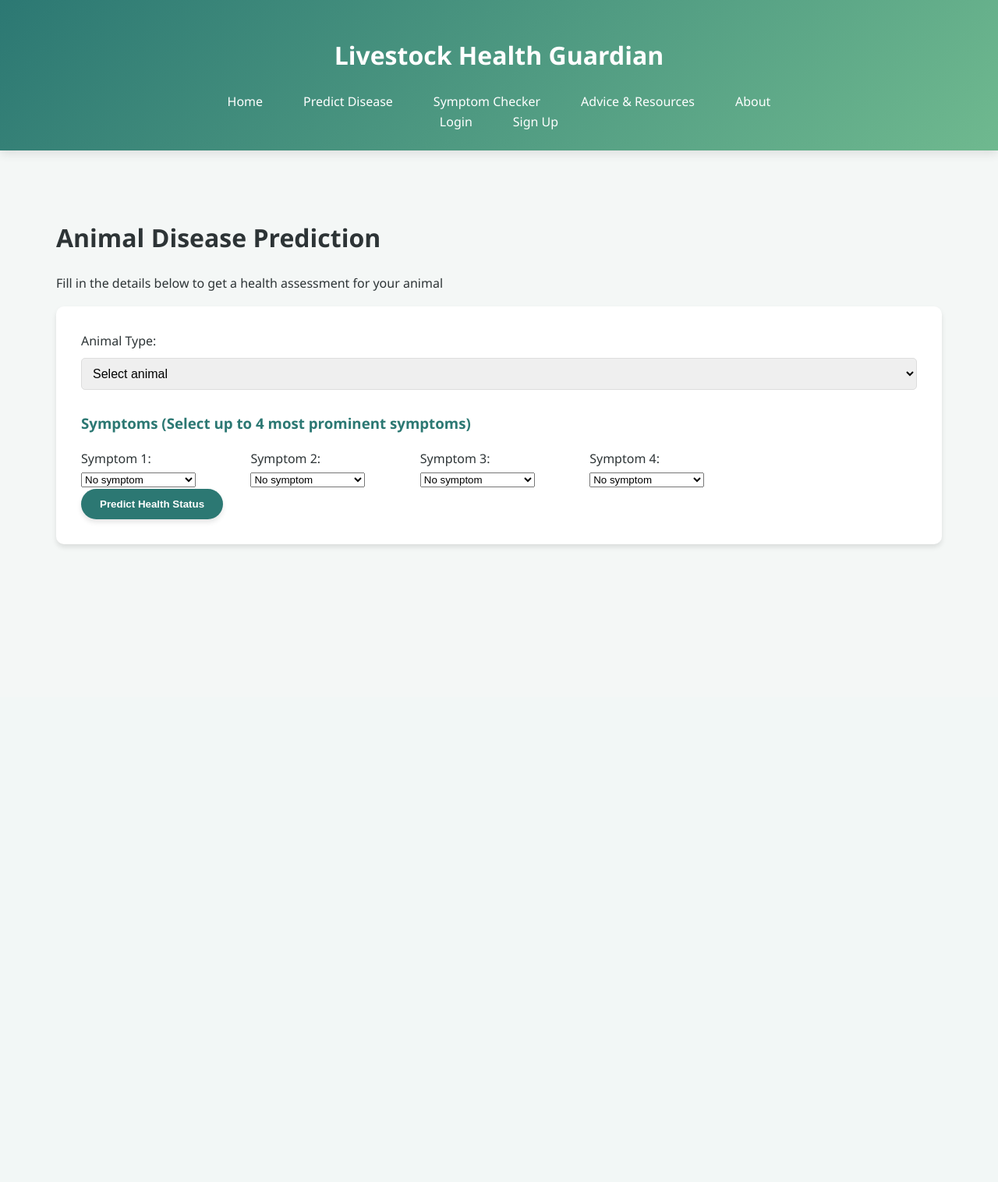
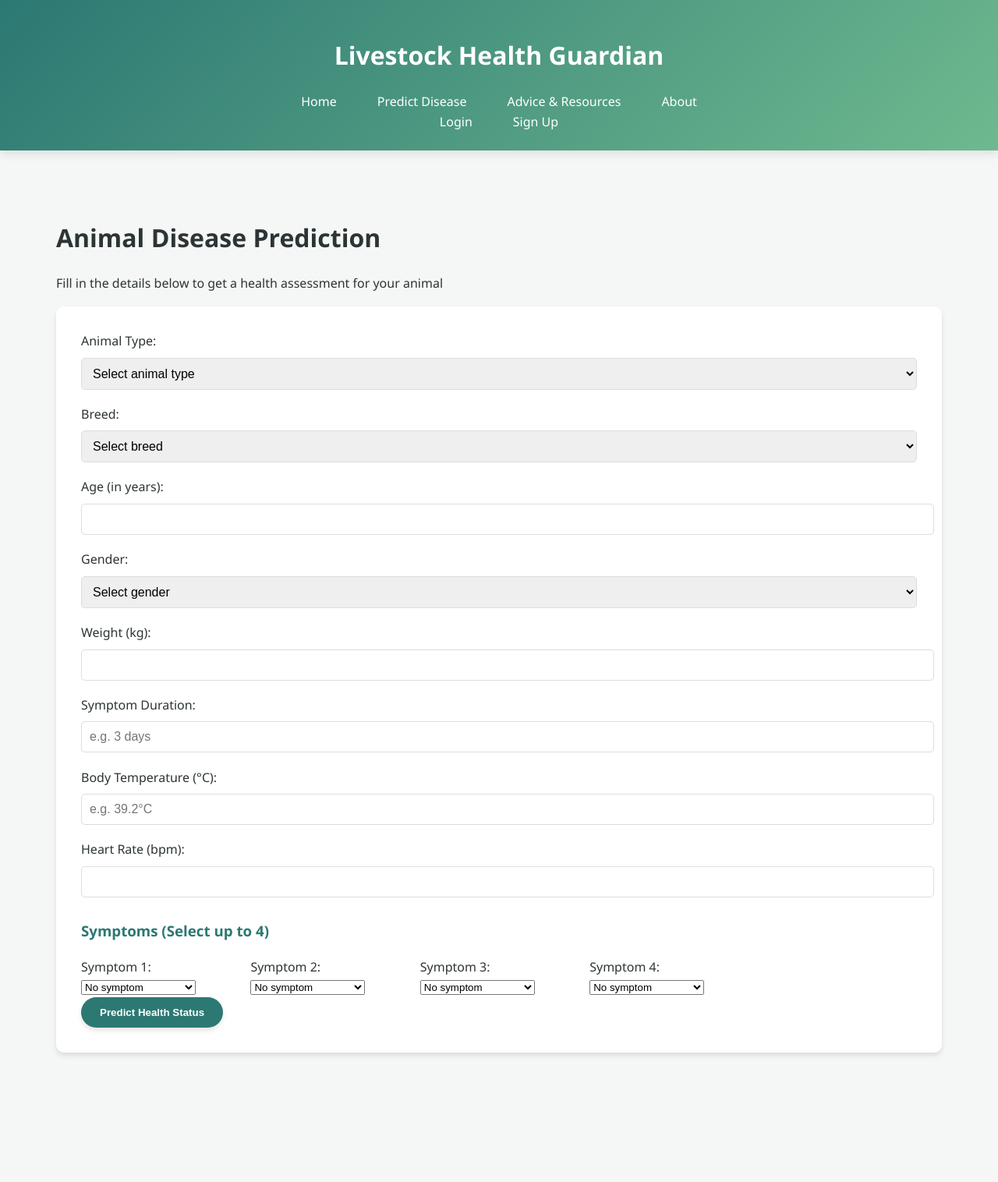
Before and after one commit to YrHoup/livestock-disease-management, a Flask app: page /predict in a window 1280 px wide. Shown: the top 1516 px of the page at 78% size. Before the commit the page ends 702 px from the top, so only its background shows below. Run offline with Flask 3, Linux system fonts and the light colour scheme; data comes from the database, SQL or seed files in the repository; both versions use the stored data as it was after the commit.

Commit message:
Fixed predict

```diff
--- a/app.py
+++ b/app.py
@@ -4,8 +4,9 @@ import sqlite3
 import numpy as np
 import pandas as pd
 import xgboost as xgb
-from flask import Flask, render_template, request, redirect, session, flash
+from flask import Flask, render_template, request, redirect, session, flash, jsonify
 
+from predict import predict_disease, check_healthy
 from rsa import generate_rsa_keys, rsa_encrypt
 
 public_key, private_key = generate_rsa_keys()
@@ -81,31 +82,70 @@ def home():
 def predict():
     if request.method == 'POST':
         try:
-            # Get form data matching model features
-            data = {
-                'AnimalName': request.form['AnimalName'],
-                'symptoms1': request.form['symptoms1'],
-                'symptoms2': request.form['symptoms2'],
-                'symptoms3': request.form['symptoms3'],
-                'symptoms4': request.form['symptoms4'],
-                'symptoms5': request.form['symptoms5']
+            temp_data = {
+                "Animal_Type": request.form['Animal_Type'],
+                "Breed": request.form['Breed'],
+                "Age": int(request.form['Age']),
+                "Gender": request.form['Gender'],
+                "Weight": float(request.form['Weight']),
+                "Symptom_1": request.form['Symptom_1'],
+                "Symptom_2": request.form['Symptom_2'],
+                "Symptom_3": request.form['Symptom_3'],
+                "Symptom_4": request.form['Symptom_4'],
+                "Duration": request.form['Duration'],
+                "Body_Temperature": request.form['Body_Temperature'],
+                "Heart_Rate": int(request.form['Heart_Rate']),
             }
 
-            # Convert to DataFrame with correct feature order
-            input_df = pd.DataFrame([data], columns=['AnimalName', 'symptoms1', 'symptoms2',
-                                                     'symptoms3', 'symptoms4', 'symptoms5'])
+            binary_data = {
+                'Appetite Loss': 'Appetite_Loss',
+                'Vomiting': 'Vomiting',
+                'Diarrhea': 'Diarrhea',
+                'Coughing': 'Coughing',
+                'Labored Breathing': 'Labored_Breathing',
+                'Lameness': 'Lameness',
+                'Skin Lesions': 'Skin_Lesions',
+                'Nasal Discharge': 'Nasal_Discharge',
+                'Eye Discharge': 'Eye_Discharge'
+            }
 
-            # Make prediction
-            prediction = model.predict(input_df)[0]
-            probability = model.predict_proba(input_df)[0][1] * 100  # Probability of being dangerous
+            for col in binary_data.values():
+                temp_data[col] = 'No'
 
-            # Generate more specific advice based on symptoms
-            symptoms = [data[f'symptoms{i}'] for i in range(1, 6) if data[f'symptoms{i}'] != 'No']
-            advice = generate_advice(prediction, data['AnimalName'], symptoms)
+            for col in ['Symptom_1', 'Symptom_2', 'Symptom_3', 'Symptom_4']:
+                symptom = temp_data[col]
+                if symptom in binary_data:
+                    temp_data[binary_data[symptom]] = 'Yes'
+
+            ordered_keys = [
+                "Animal_Type", "Breed", "Age", "Gender", "Weight", "Symptom_1", "Symptom_2",
+                "Symptom_3", "Symptom_4",
+                "Duration", "Appetite_Loss", "Vomiting", "Diarrhea", "Coughing",
+                "Labored_Breathing", "Lameness", "Skin_Lesions",
+                "Nasal_Discharge", "Eye_Discharge", "Body_Temperature", "Heart_Rate"
+            ]
+
+            data = {key: temp_data.get(key) for key in ordered_keys}
+
+            checked_data = check_healthy(data)
+
+            if checked_data['is_healthy']:
+
+                prediction = {
+                    'Disease': "Healthy",
+                    'Confidence': checked_data['Confidence']
+                }
+                advice = disease_advice[0]
+            else:
+                # Make prediction
+                prediction = predict_disease(data)
+
+                # Generate more specific advice based on symptoms
+                symptoms = [data[f'Symptom_{i}'] for i in range(1, 4) if data[f'Symptom_{i}'] != 'No']
+                advice = generate_advice(prediction['Disease'] != "Healthy", data['Animal_Type'], symptoms)
 
             return render_template('predict.html',
-                                   prediction='Yes' if prediction == 1 else 'No',
-                                   probability=f"{probability:.2f}",
+                                   prediction=prediction,
                                    advice=advice)
         except Exception as e:
             return render_template('predict.html', error=f"Error processing input: {str(e)}")
@@ -189,6 +229,32 @@ def logout():
     session.pop('username', None)
     return redirect('/')
 
+@app.route('/get_animal_types')
+def get_animal_types():
+    conn = sqlite3.connect('livestock.db')
+    cursor = conn.cursor()
+    cursor.execute("SELECT DISTINCT atype FROM types")
+    types = [row[0] for row in cursor.fetchall()]
+    conn.close()
+    return jsonify(types)
+
+
+@app.route('/get_breeds/<animal_type>')
+def get_breeds(animal_type):
+    conn = sqlite3.connect('livestock.db')
+    cursor = conn.cursor()
+
+    cursor.execute("""
+                   SELECT b.breed
+                   FROM breeds b
+                            JOIN types a ON b.type_id = a.id
+                   WHERE a.atype = ?
+                   """, (animal_type,))
+
+    breeds = [row[0] for row in cursor.fetchall()]
+    conn.close()
+    return jsonify(breeds)
+
 
 if __name__ == '__main__':
     app.run(debug=True)
--- a/templates/base.html
+++ b/templates/base.html
@@ -13,7 +13,6 @@
         <ul>
             <li><a href="/">Home</a></li>
             <li><a href="/predict">Predict Disease</a></li>
-            <li><a href="/symptom_checker">Symptom Checker</a></li>
             <li><a href="/advice">Advice & Resources</a></li>
             <li><a href="/about">About</a></li>
         </ul>
--- a/templates/predict.html
+++ b/templates/predict.html
@@ -10,23 +10,93 @@
     <div class="prediction-form-container">
         <form method="POST" action="/predict" class="prediction-form">
             <div class="form-group">
-                <label for="AnimalName">Animal Type:</label>
-                <select id="AnimalName" name="AnimalName" required>
-                    <option value="">Select animal</option>
-                    <option value="Horse">Horse</option>
-                    <option value="Cow">Cow</option>
-                    <option value="Sheep">Sheep</option>
-                    <option value="Goat">Goat</option>
-                    <option value="Pig">Pig</option>
-                    <option value="Chicken">Chicken</option>
-                    <option value="Duck">Duck</option>
-                    <option value="Rabbit">Rabbit</option>
-                    <option value="Dog">Dog</option>
-                    <option value="Cat">Cat</option>
+                <label for="Animal_Type">Animal Type:</label>
+                <select id="Animal_Type" name="Animal_Type" onchange="loadBreeds(this.value)" required>
+                    <option value="">Select animal type</option>
                 </select>
             </div>
 
-            <h3>Symptoms (Select up to 4 most prominent symptoms)</h3>
+            <div class="form-group">
+                <label for="Breed">Breed:</label>
+                <select id="Breed" name="Breed" required>
+                    <option value="">Select breed</option>
+                </select>
+            </div>
+
+            <script>
+                window.onload = function() {
+                    fetch('/get_animal_types')
+                        .then(res => res.json())
+                        .then(types => {
+                            const select = document.getElementById('Animal_Type');
+                            types.forEach(type => {
+                                const opt = document.createElement('option');
+                                opt.value = type;
+                                opt.textContent = type;
+                                select.appendChild(opt);
+                            });
+                        });
+                };
+
+                function loadBreeds(animalType) {
+                    fetch('/get_breeds/' + encodeURIComponent(animalType))
+                        .then(res => res.json())
+                        .then(breeds => {
+                            const breedSelect = document.getElementById('Breed');
+                            breedSelect.innerHTML = '<option value="">Select breed</option>';
+                            breeds.forEach(breed => {
+                                const opt = document.createElement('option');
+                                opt.value = breed;
+                                opt.textContent = breed;
+                                breedSelect.appendChild(opt);
+                            });
+                        });
+                }
+            </script>
+
+            <div class="form-group">
+                <label for="Age">Age (in years):</label>
+                <input type="number" id="Age" name="Age" min="0" required>
+            </div>
+
+            <div class="form-group">
+                <label for="Gender">Gender:</label>
+                <select id="Gender" name="Gender" required>
+                    <option value="">Select gender</option>
+                    <option value="Male">Male</option>
+                    <option value="Female">Female</option>
+                </select>
+            </div>
+
+            <div class="form-group">
+                <label for="Weight">Weight (kg):</label>
+                <input type="number" step="0.1" id="Weight" name="Weight" min="0" required>
+            </div>
+
+            <div class="form-group">
+                <label for="Duration">Symptom Duration:</label>
+                <input type="text" id="Duration" name="Duration" placeholder="e.g. 3 days" pattern="^\d+\s?(day|days|week|weeks)$" required>
+            </div>
+
+            <div class="form-group">
+                <label for="Body_Temperature">Body Temperature (°C):</label>
+                <input type="text" id="Body_Temperature" name="Body_Temperature" placeholder="e.g. 39.2°C" required onblur="appendCelsius(this)">
+            </div>
+
+        <script>
+            function appendCelsius(input) {
+                if (!input.value.includes("°C") && input.value) {
+                    input.value = input.value + "°C";
+                }
+            }
+        </script>
+
+            <div class="form-group">
+                <label for="Heart_Rate">Heart Rate (bpm):</label>
+                <input type="number" id="Heart_Rate" name="Heart_Rate" min="0" required>
+            </div>
+
+            <h3>Symptoms (Select up to 4)</h3>
             <div class="symptoms-grid">
                 {% set symptoms = [
                     'Fever', 'Lethargy', 'Appetite Loss', 'Vomiting', 'Diarrhea',
@@ -34,11 +104,10 @@
                     'Dehydration', 'Eye Discharge', 'Nasal Discharge', 'Sneezing',
                     'Weight Loss', 'Decreased Milk Yield', 'Reduced Mobility'
                 ] %}
-
                 {% for i in range(1, 5) %}
                 <div class="symptom-group">
-                    <label for="symptoms{{i}}">Symptom {{i}}:</label>
-                    <select id="symptoms{{i}}" name="symptoms{{i}}" required>
+                    <label for="Symptom_{{i}}">Symptom {{i}}:</label>
+                    <select id="Symptom_{{i}}" name="Symptom_{{i}}" required>
                         <option value="No">No symptom</option>
                         {% for symptom in symptoms %}
                         <option value="{{ symptom }}">{{ symptom }}</option>
@@ -55,46 +124,46 @@
     {% if prediction %}
     <div class="prediction-results">
         <h2>Prediction Results</h2>
-
         <div class="results-summary">
             <div class="input-summary">
                 <h3>Animal Information:</h3>
-                <p><strong>Type:</strong> {{ request.form.AnimalName }}</p>
+                <p><strong>Type:</strong> {{ request.form.Animal_Type }}</p>
+                <p><strong>Breed:</strong> {{ request.form.Breed }}</p>
+                <p><strong>Age:</strong> {{ request.form.Age }} years</p>
 
                 <h3>Symptoms Observed:</h3>
                 <ul class="symptoms-list">
-                    {% for i in range(1, 6) %}
-                        {% if request.form['symptoms' + i|string] != 'No' %}
-                            <li>{{ request.form['symptoms' + i|string] }}</li>
+                    {% for i in range(1, 5) %}
+                        {% if request.form['Symptom_' ~ i] != 'No' %}
+                            <li>{{ request.form['Symptom_' ~ i] }}</li>
                         {% endif %}
                     {% endfor %}
                 </ul>
             </div>
 
             <div class="prediction-details">
-                <div class="prediction-card {% if prediction == 'Yes' %}dangerous{% else %}safe{% endif %}">
-                    <h3>Health Status:</h3>
+    {% set disease = prediction['Disease'] %}
+    {% set confidence = prediction['Confidence'] %}
+    <div class="prediction-card {% if disease|lower != 'healthy' and disease|lower != 'no disease' %}dangerous{% else %}safe{% endif %}">
+        <h3>Predicted Condition:</h3>
         <p class="prediction-value">
-                        {% if prediction == 'Yes' %}
-                            Dangerous (Needs Attention)
-                        {% else %}
-                            Healthy
-                        {% endif %}
+            {{ disease if disease else 'Unknown' }}
         </p>
         <div class="confidence-meter">
-                        <div class="meter-bar" style="width: {{ probability }}%"></div>
-                        <span>{{ probability }}% confidence</span>
+            <div class="meter-bar" style="width: {{ confidence|replace('%', '') }}%"></div>
+            <span>{{ confidence }} confidence</span>
         </div>
     </div>
 
     <div class="advice-card">
         <h3>Recommended Actions:</h3>
         <p>{{ advice }}</p>
-                    {% if prediction == 'Yes' %}
+        {% if disease|lower != 'healthy' and disease|lower != 'no disease' %}
             <p class="urgent">Please consult a veterinarian immediately.</p>
         {% endif %}
     </div>
 </div>
+
         </div>
     </div>
     {% endif %}
```
Also changed, not shown: predict.py (+113 -23 lines), templates/symptom_checker.html (deleted, +0 -28 lines), livestock.db. Lines whose indentation alone changed are shown as unchanged.
